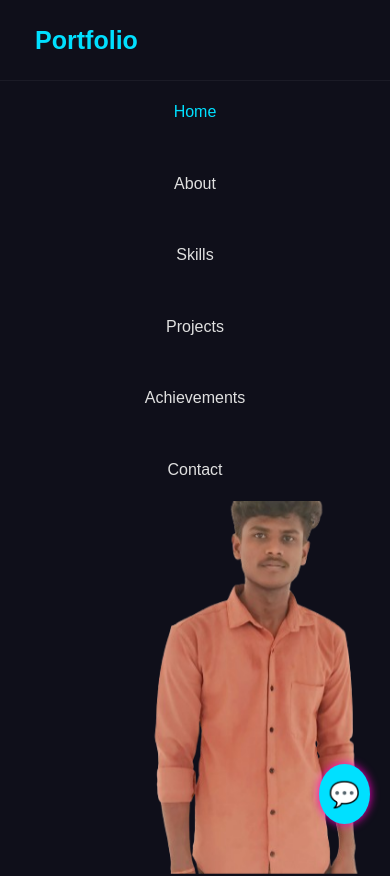
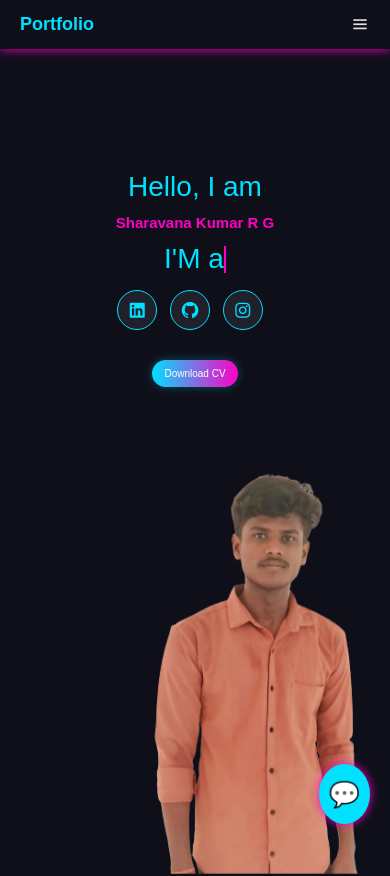
Before and after one commit to Sharavanakumar-Ramalingam/portfolio-frontend, a plain HTML site: page index.html in a window 390 px wide. Shown: the top 876 px of the page. Drawn offline with nearby package versions, Linux system fonts and the light colour scheme.

Commit message:
Update style.css

```diff
--- a/style.css
+++ b/style.css
@@ -59,82 +59,6 @@ section {
 @media (min-width: 768px) {
   .flex-col {
     flex: 1 1 48%;
-  }
-}
-/* Navbar Styling */
-.header {
-  width: 100%;
-  position: fixed;
-  top: 0;
-  left: 0;
-  background: var(--bg-color);
-  padding: 1rem 2rem;
-  display: flex;
-  justify-content: space-between;
-  align-items: center;
-  z-index: 999;
-  box-shadow: 0 0 10px var(--accent-color);
-}
-
-.logo {
-  font-size: 1.8rem;
-  font-weight: 700;
-  color: var(--main-color);
-  text-decoration: none;
-}
-
-.navbar {
-  display: flex;
-  gap: 1.5rem;
-}
-
-.navbar a {
-  color: var(--text-color);
-  font-size: 1rem;
-  transition: color 0.3s;
-  position: relative;
-  text-decoration: none;
-}
-
-.navbar a.active,
-.navbar a:hover {
-  color: var(--main-color);
-}
-
-#menu-icon {
-  font-size: 2rem;
-  color: var(--text-color);
-  cursor: pointer;
-  display: none;
-}
-
-/* Mobile Responsive Navbar */
-@media (max-width: 768px) {
-  #menu-icon {
-    display: block;
-  }
-
-  .navbar {
-    position: absolute;
-    top: 100%;
-    right: 0;
-    background: var(--bg-color);
-    width: 100%;
-    display: none;
-    flex-direction: column;
-    align-items: center;
-    padding: 1rem 0;
-    border-top: 1px solid var(--second-bg-color);
-  }
-
-  .navbar.active {
-    display: flex;
-  }
-
-  .navbar a {
-    padding: 0.8rem 0;
-    width: 100%;
-    text-align: center;
   }
 }
 
@@ -249,43 +173,81 @@ section {
 /* ----------------------
     HEADER
 ---------------------- */
+/* Navbar Styling */
 .header {
+  width: 100%;
   position: fixed;
   top: 0;
-  width: 100%;
-  padding: 2rem 9%;
+  left: 0;
   background: var(--bg-color);
+  padding: 1rem 2rem;
   display: flex;
   justify-content: space-between;
   align-items: center;
-  box-shadow: 0 0 1rem rgba(0, 0, 0, 0.05);
-  z-index: 1000;
+  z-index: 999;
+  box-shadow: 0 0 10px var(--accent-color);
 }
 
 .logo {
-  font-size: 2.5rem;
-  font-weight: 600;
+  font-size: 1.8rem;
+  font-weight: 700;
   color: var(--main-color);
+  text-decoration: none;
 }
 
 .navbar {
   display: flex;
-  gap: 3rem;
+  gap: 1.5rem;
 }
 
 .navbar a {
-  font-size: 1.6rem;
   color: var(--text-color);
-  transition: 0.3s ease;
+  font-size: 1rem;
+  transition: color 0.3s;
+  position: relative;
+  text-decoration: none;
 }
 
-.navbar a:hover,
-.navbar a.active {
+.navbar a.active,
+.navbar a:hover {
   color: var(--main-color);
 }
 
 #menu-icon {
+  font-size: 2rem;
+  color: var(--text-color);
+  cursor: pointer;
   display: none;
+}
+
+/* Mobile Responsive Navbar */
+@media (max-width: 768px) {
+  #menu-icon {
+    display: block;
+  }
+
+  .navbar {
+    position: absolute;
+    top: 100%;
+    right: 0;
+    background: var(--bg-color);
+    width: 100%;
+    display: none;
+    flex-direction: column;
+    align-items: center;
+    padding: 1rem 0;
+    border-top: 1px solid var(--second-bg-color);
+  }
+
+  .navbar.active {
+    display: flex;
+  }
+
+  .navbar a {
+    padding: 0.8rem 0;
+    width: 100%;
+    text-align: center;
+  }
 }
 
 /* ----------------------
```
